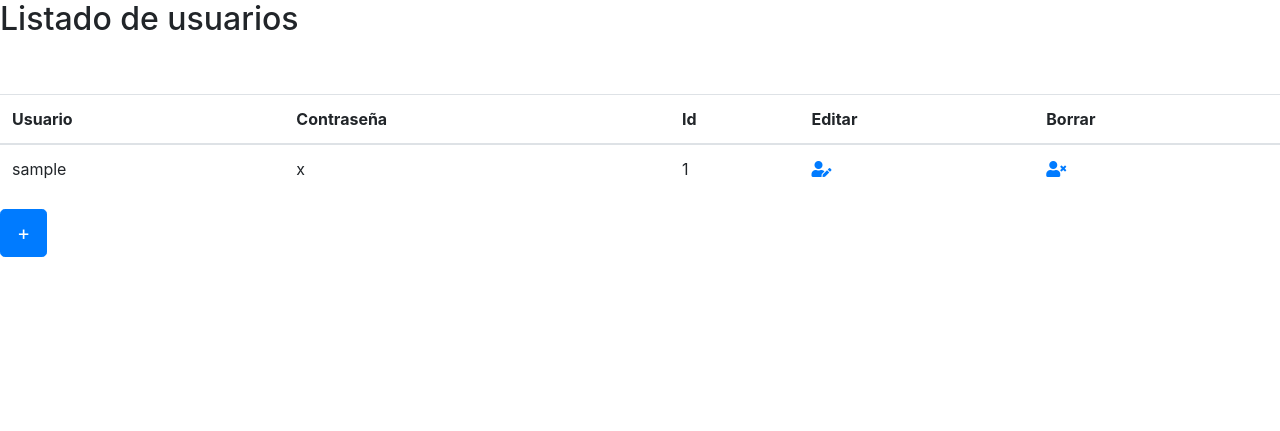
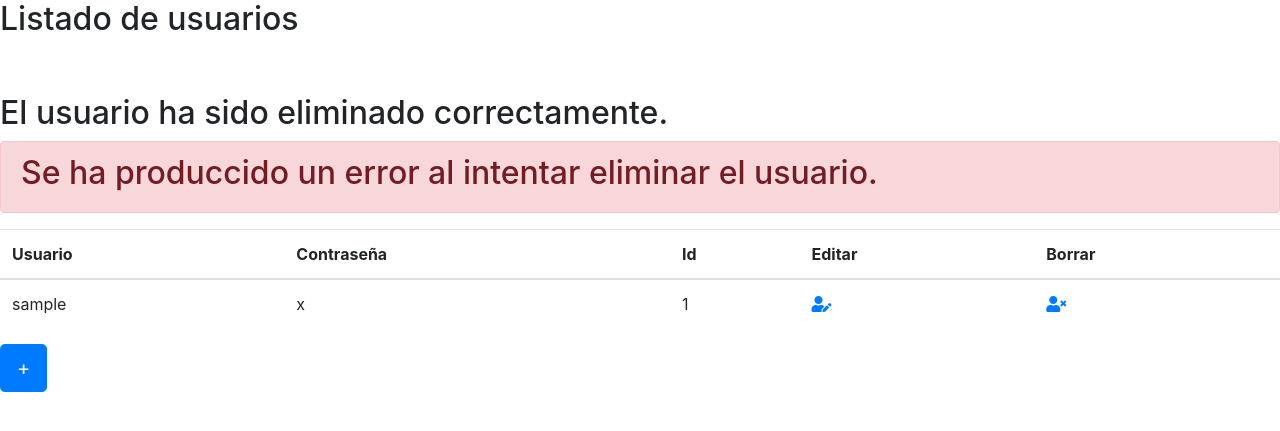
Before and after one commit to raulfb/crud-ftp-users-python, a Flask app: page / in a window 1280 px wide. Shown: the part 56-487 px from the top of the page. Run offline with Flask 2, Linux system fonts and the light colour scheme; tables that the repository leaves empty or names only in its code hold one stand-in row (values such as "Sample post"); some libraries are stand-ins or nearby versions.

Commit message:
Cambio alert por div

```diff
--- a/app.py
+++ b/app.py
@@ -85,4 +85,4 @@ def borrar_id(id):
 
 
 if __name__ == "__main__":
-    app.run(port=5001)
+    app.run(debug=True,port=5001)
--- a/forms.py
+++ b/forms.py
@@ -5,7 +5,7 @@ from wtforms import validators
 
 # Clase formulario de insertar usuarios
 class InsertForm(Form):
-    usuario = StringField('usuario',
+    usuario = StringField('Usuario',
             [validators.Required(message = 'Completa este campo')
             ]
             )
--- a/templates/fborrado.html
+++ b/templates/fborrado.html
@@ -34,6 +34,13 @@
     <h2 class="centrado">Listado de usuarios</h2>
     <br>
     <br>
+    <!-- Mensajes de borrado de usuarios -->
+    <div id="usuario_eliminado" class="clase_oculta">
+        <h2>El usuario ha sido eliminado correctamente.</h2>
+    </div>
+    <div id="error_eliminar_usuario" class="alert alert-danger centrado clase_oculta" role="alert">
+        <h2>Se ha produccido un error al intentar eliminar el usuario.</h2>
+    </div>
     <!-- Tabla usuarios -->
     <table class="table">
         <thead>
@@ -102,11 +109,14 @@
                             <div id="success"></div>
                             <div clas="row">
                                 <div class="form-group col-xs-12 boton">
-                                    <input type="reset" class="btn" value="Reset">
+                                    <input type="reset" class="btn btn-info" value="Reset">
                                     <button type="submit" class="clase_oculta" id="fin">Insertar</button>
                                 </div>
                             </div>
                         </form>
+                        <div id="usuario_insertado" class="clase_oculta">
+                            <h2>El usuario ha sido creado correctamente.</h2>
+                        </div>
                     </div>
                 </div>
                 <p class="mensaje_error clase_oculta" id="errorborrado"> Este usuario ya existe.</p>
@@ -159,18 +169,23 @@
                             <div id="success2"></div>
                             <div clas="row">
                                 <div class="form-group col-xs-12 boton">
-                                    <input type="reset" class="btn" value="Reset">
+                                    <input type="reset" class="btn btn-info" value="Reset">
                                     <button type="submit" class="clase_oculta" id="fin2">Ejecutar</button>
                                 </div>
                             </div>
                         </form>
+                        <div id="usuario_editado" class="clase_oculta">
+                            <h2>Clave modificada.</h2>
+                        </div>
+
                     </div>
                 </div>
 
             </div>
+
         </div>
+
     </div>
-
 
 
     <script src="https://cdnjs.cloudflare.com/ajax/libs/popper.js/1.14.7/umd/popper.min.js"
```
